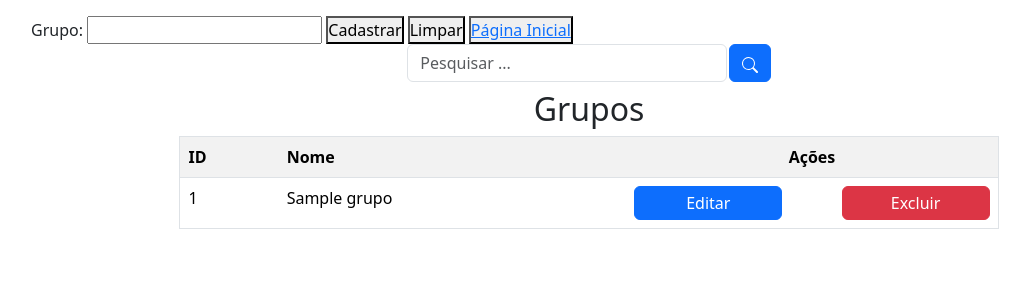
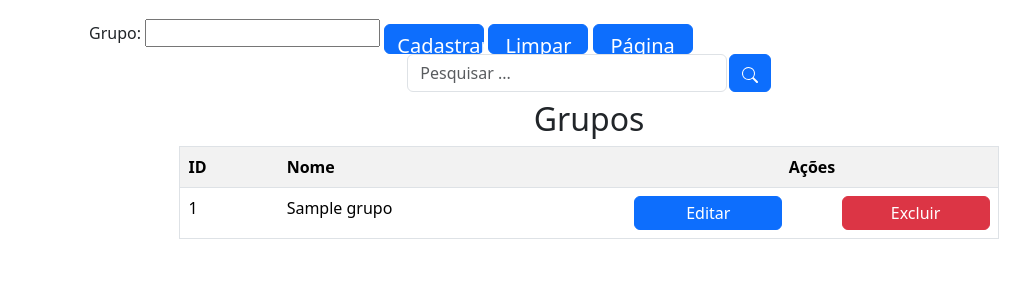
Before and after one commit to franciscosalesdeoliveira/tabela-precos, a PHP site: page /cadastro_grupos.php in a window 1280 px wide. Shown: the top 300 px of the page, without its empty margins (51-1081 px from the left). Run offline with PHP 8.4, Linux system fonts and the light colour scheme; tables that the repository leaves empty or names only in its code hold one stand-in row (values such as "Sample post"); some libraries are stand-ins or nearby versions.

Commit message:
estilização tela grupo

```diff
--- a/cadastro_grupos.php
+++ b/cadastro_grupos.php
@@ -40,14 +40,14 @@ $grupos = $stmt->fetchAll(PDO::FETCH_ASSOC);
 <body>
 
     <!-- Formulário para cadastrar grupos -->
-    <div class="container mt-3" id="cadastro_grupos">
+    <div class="container mt-3" style="max-width: 80%; margin: 0 auto;">
         <form method="POST">
             <label for="grupo">Grupo:</label>
             <input type="text" name="grupo" id="grupo" required>
-            <button type="submit">Cadastrar</button>
-            <button type="reset">Limpar</button>
+            <button class="btn btn-primary mt-2 " color="white" target="_blank" style="width:10%; height: 30px;  color: white; ;font-size: 20px;" type="submit">Cadastrar</button>
+            <button class="btn btn-primary mt-2 " color="white" target="_blank" style="width:10%; height: 30px;  color: white; ;font-size: 20px;" type="reset">Limpar</button>
             <!-- <button><a href="listar_grupos.php" target="_blank">Listar Grupos</a></button> -->
-            <button><a href="index.php">Página Inicial</a></button>
+            <a class="btn btn-primary mt-2 " color="white" target="_blank" style="width:10%; height: 30px;  color: white; ;font-size: 20px;" href="index.php">Página Inicial</a>
         </form>
     </div>
 
--- a/style.css
+++ b/style.css
@@ -35,10 +35,15 @@ body .links:hover {
 }
 
 main {
+    background-color: #000000;
     background-image: url("fundo.jpg");
     background-size: cover;
     background-repeat: no-repeat;
     background-attachment: fixed;
+}
+
+main .container a:hover {
+    background-color: cadetblue;
 }
 
 #paginainicial {
```
Also changed, not shown: index.php (+10 -3 lines), fundo.jpg.
